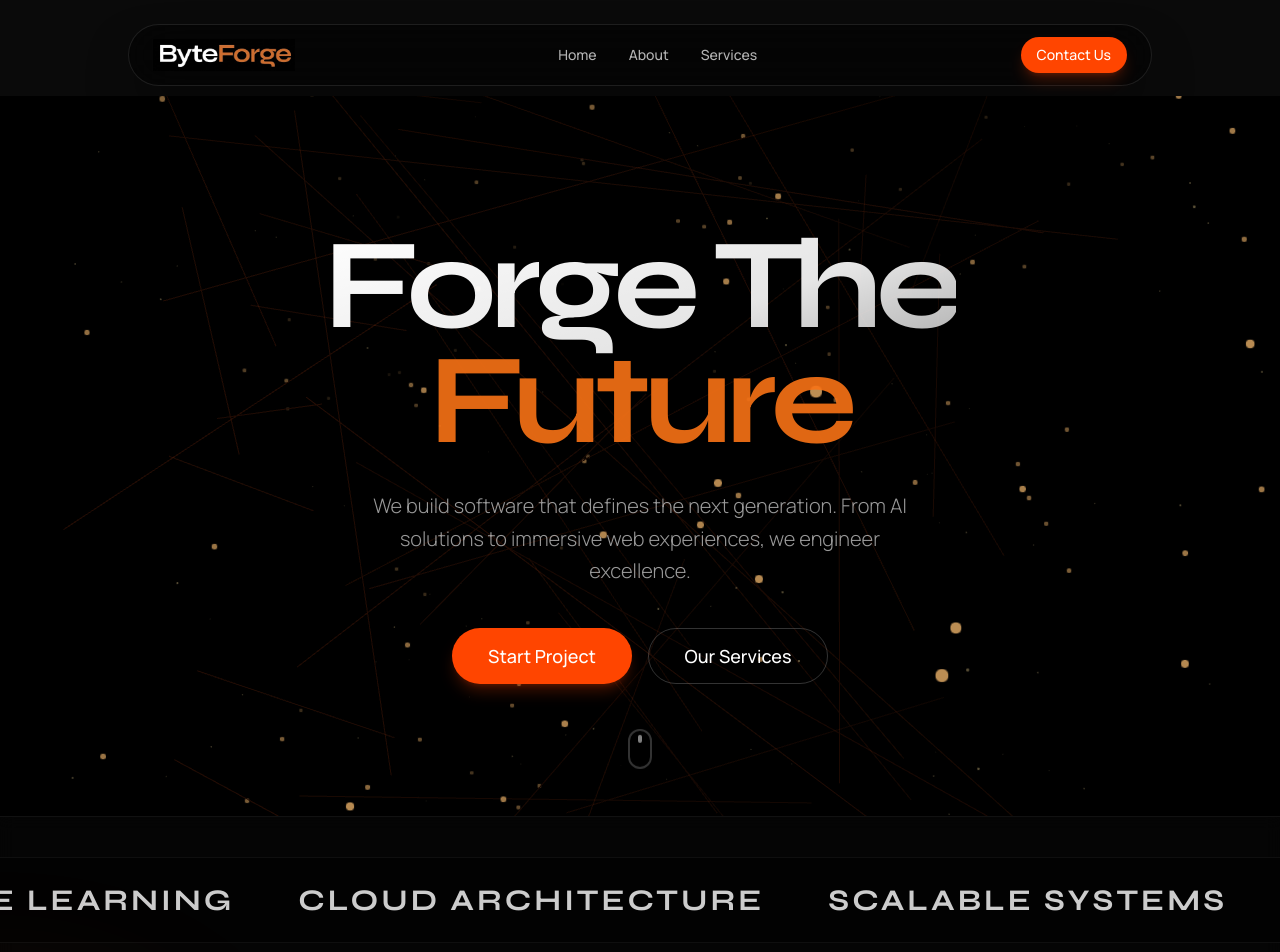
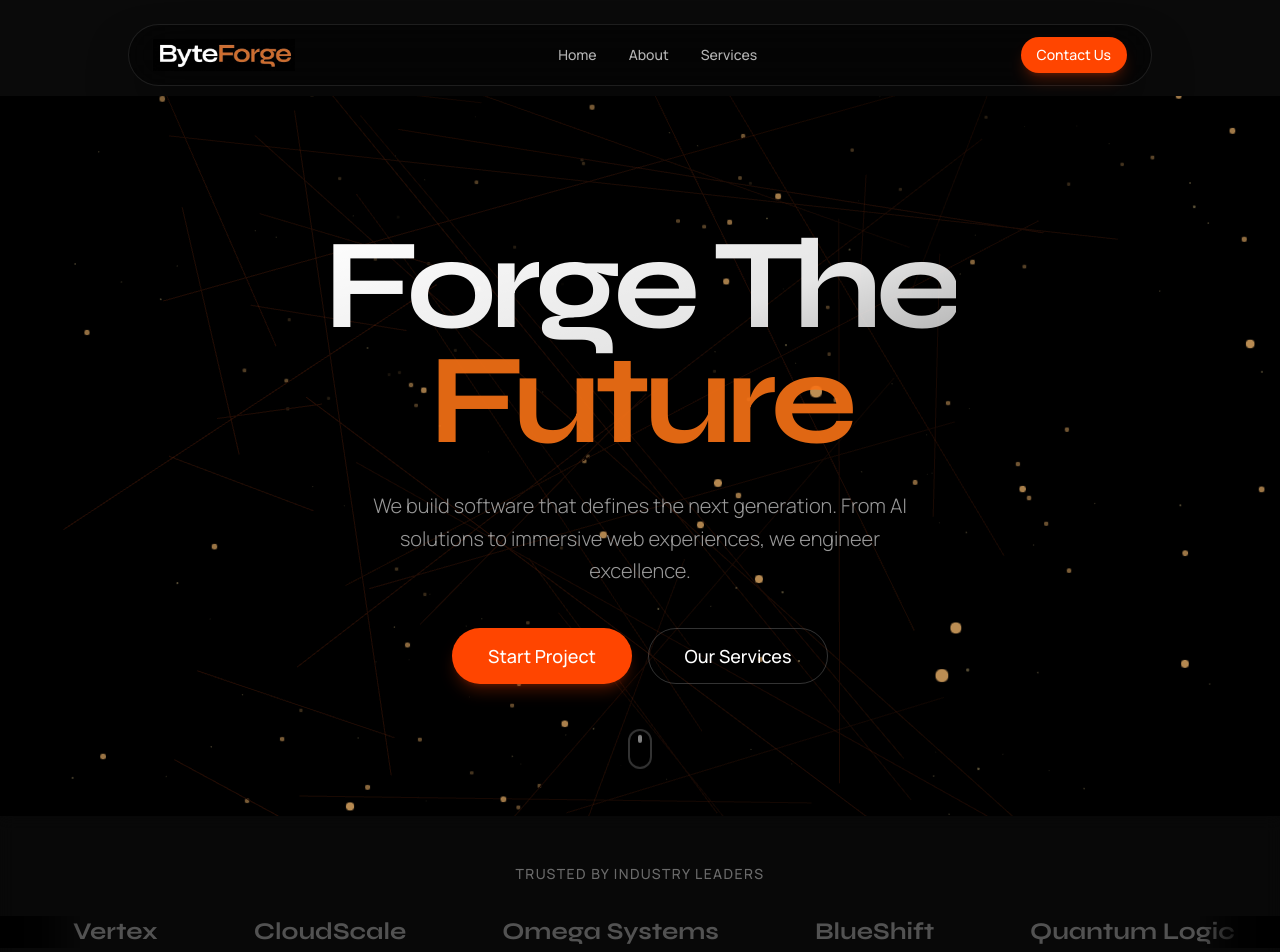
Before and after one commit to adarsh271999/byte-forge-firstversion, a Next.js app: page / in a window 1280 px wide. Shown: the top 952 px of the page. Built offline with nearby package versions, Linux system fonts and the light colour scheme.

Commit message:
added trusted by section on the homepage

```diff
--- /dev/null
+++ b/app/components/ui/ClientLogos.tsx
@@ -0,0 +1,52 @@
+"use client";
+
+import { motion } from "motion/react";
+
+const clients = [
+    "TechFlow",
+    "NeuroNet",
+    "DataCore",
+    "Vertex",
+    "CloudScale",
+    "Omega Systems",
+    "BlueShift",
+    "Quantum Logic",
+];
+
+export function ClientLogos() {
+    return (
+        <section className="w-full py-12 border-b border-white/5 bg-black/20 backdrop-blur-sm">
+            <div className="container mx-auto px-4 mb-8 text-center">
+                <p className="text-sm font-medium text-white/40 uppercase tracking-widest">Trusted by industry leaders</p>
+            </div>
+
+            <div className="relative w-full overflow-hidden mask-gradient">
+                {/* Gradient Masks for smooth fade in/out */}
+                <div className="absolute left-0 top-0 bottom-0 w-20 z-10 bg-gradient-to-r from-black via-black/80 to-transparent" />
+                <div className="absolute right-0 top-0 bottom-0 w-20 z-10 bg-gradient-to-l from-black via-black/80 to-transparent" />
+
+                <div className="flex">
+                    <motion.div
+                        className="flex gap-16 md:gap-24 whitespace-nowrap items-center"
+                        animate={{ x: "-50%" }}
+                        transition={{
+                            repeat: Infinity,
+                            ease: "linear",
+                            duration: 40,
+                        }}
+                    >
+                        {/* Duplicate the array 4 times to ensure smooth infinite scroll on wide screens */}
+                        {[...clients, ...clients, ...clients, ...clients].map((client, i) => (
+                            <span
+                                key={i}
+                                className="text-xl md:text-2xl font-bold text-white/30 hover:text-white/60 transition-colors duration-300 font-display cursor-default"
+                            >
+                                {client}
+                            </span>
+                        ))}
+                    </motion.div>
+                </div>
+            </div>
+        </section>
+    );
+}
--- a/app/page.tsx
+++ b/app/page.tsx
@@ -2,6 +2,7 @@ import { Button } from "./components/ui/Button";
 import { HeroScene } from "./components/3d/HeroScene";
 import { ForgeScene } from "./components/3d/ForgeScene";
 import { Marquee } from "./components/ui/Marquee";
+import { ClientLogos } from "./components/ui/ClientLogos";
 import { ServiceCard } from "./components/ui/ServiceCard";
 import { ProcessSection } from "./components/ui/ProcessSection";
 import Image from "next/image";
@@ -45,6 +46,9 @@ export default function Home() {
           </div>
         </div>
       </section>
+
+      {/* Client Logos Section */}
+      <ClientLogos />
 
       {/* Marquee Section */}
       <section className="py-10 border-y border-white/5 bg-black/50 backdrop-blur-sm">
```
